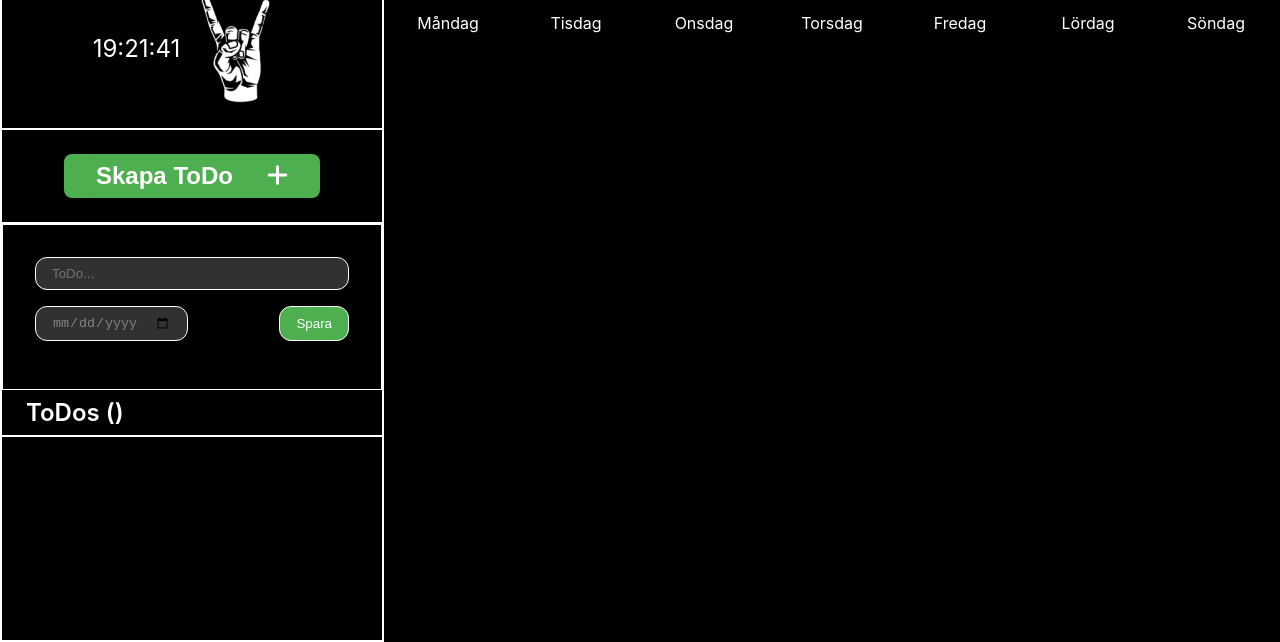
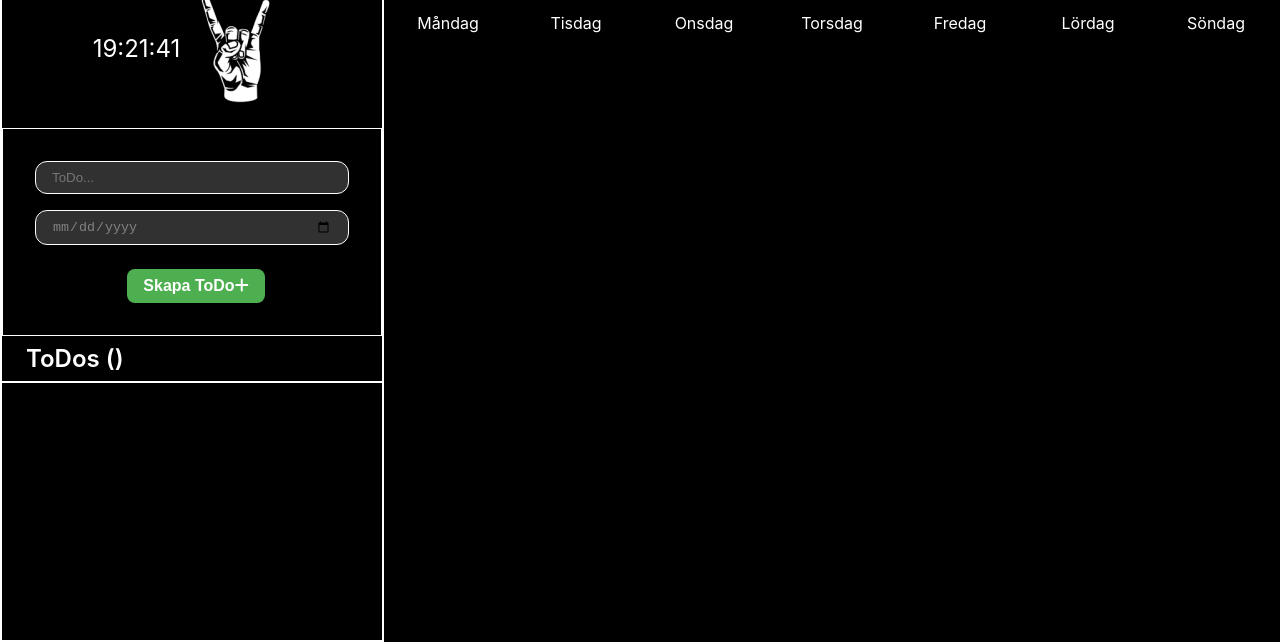
Before and after one commit to Sillen00/To-Do-Calendar, a website: page public/index.html in a window 1280 px wide. Shown: the part 158-800 px from the top of the page. Drawn offline with Linux system fonts and the light colour scheme; no server answers.

Commit message:
Tagit bort togglig och popup. Styling skapa todo div.

```diff
--- a/public/css/style.css
+++ b/public/css/style.css
@@ -78,49 +78,19 @@ aside {
   display: none;
 }
 
-/* SKAPA TODO KNAPP ---------------------------------*/
-.create-button-div {
-  border-top: 2px solid var(--Secondary-color);
-  border-bottom: 2px solid var(--Secondary-color);
+/* TODO CREATE DIV---------------------*/
+.create-todo {
+  width: 100%;
+  padding: 2rem;
+  background-color: var(--Primary-color);
+  border: 1px solid var(--Secondary-color);
   display: flex;
   justify-content: center;
 }
 
-.create-button-div .createButton {
-  margin: 1.5rem 0;
-  padding: 0.5rem 2rem;
-  width: 75%;
-  max-width: 16rem;
-  border-radius: 0.5rem;
-  font-size: var(--FS-1_5);
-  color: var(--Secondary-color);
-  background-color: var(--green-color1);
-  border: none;
-  display: flex;
-  justify-content: space-between;
-  cursor: pointer;
-  font-weight: 600;
-}
-
-/* TODO POPUP---------------------*/
-.create-todo-popup {
+.create-todo input {
   width: 100%;
-  /* display: none; */
-  top: 215px;
-  left: 0;
-  margin: auto;
-  padding: 2rem;
-  background-color: var(--Primary-color);
-  border: 1px solid var(--Secondary-color);
-  z-index: 100;
-}
-
-/* .show-popup {
-  display: block;
-} */
-
-.create-todo-popup input,
-button {
+  margin-bottom: 1rem;
   padding: 0.5rem 1rem;
   border-radius: 0.75rem;
   background-color: var(--grey-color);
@@ -128,38 +98,42 @@ button {
   border: 1px solid var(--Secondary-color);
 }
 
-.todo-input {
-  width: 100%;
-  margin-bottom: 1rem;
-}
-
-.popup-date-btn-container {
-  display: flex;
-  justify-content: space-between;
-  margin-bottom: 1rem;
-}
-
-.save-button {
-  color: var(--Secondary-color);
-  background-color: var(--green-color1);
-  cursor: pointer;
-}
-
 .feedback-container {
   display: flex;
+  flex-direction: row;
   justify-content: center;
-  font-size: var(--FS-1_2);
+  font-size: var(--FS-1);
+  margin-bottom: 0.5rem;
 }
 .feedback-container i {
   color: yellow;
   margin-right: 0.5rem;
 }
 
+.save-button-container {
+  display: flex;
+  justify-content: center;
+}
+
+.save-button-container .save-button {
+  margin-left: 0.5rem;
+  padding: 0.5rem 1rem;
+  border-radius: 0.5rem;
+  font-size: var(--FS-1);
+  color: var(--Secondary-color);
+  background-color: var(--green-color1);
+  border: none;
+  display: flex;
+  justify-content: center;
+  align-items: center;
+  cursor: pointer;
+  font-weight: 600;
+}
+
 /* TODO LIST------------------------------------------------------------------------------------ */
 
 .todo-list {
   overflow-y: scroll;
-  /* -webkit-filter: blur(20px); */
 }
 
 .todo-list::-webkit-scrollbar {
--- a/public/css/tablet.css
+++ b/public/css/tablet.css
@@ -1,5 +1,3 @@
-
-
 @media (width > 768px) {
   header {
     text-align: end;
--- a/public/index.html
+++ b/public/index.html
@@ -51,15 +51,8 @@
               </div>
             </div>
 
-            <div class="create-button-div">
-              <button id="createTodoButton" class="createButton">
-                <p>Skapa ToDo</p>
-                <p><i class="fa-solid fa-plus"></i></p>
-              </button>
-            </div>
-
-            <!-- TODO POPUPS----------------------------------------------------------->
-            <div id="todoPopup" class="create-todo-popup">
+            <!-- TODO CREATE DIV----------------------------------------------------------->
+            <div class="create-todo">
               <form id="add-todo-form">
                 <input
                   type="text"
@@ -69,7 +62,6 @@
                   placeholder="ToDo..."
                   data-cy="todo-task-input"
                 />
-                <div class="popup-date-btn-container">
                 <input
                   type="date"
                   name="date"
@@ -77,17 +69,21 @@
                   class="date-input"
                   data-cy="todo-date-input"
                 />
-                  <button
-                    data-cy="save-todo"
-                    id="saveButton"
-                    class="save-button"
-                  >
-                    Spara
-                  </button>
-                </div>
+
                 <div class="feedback-container">
                   <div id="warning" class="warning"></div>
                   <div id="feedback" class="feedback"></div>
+                </div>
+
+                <div class="save-button-container">
+                  <button
+                    id="saveButton"
+                    class="save-button"
+                    data-cy="save-todo"
+                  >
+                    <p>Skapa ToDo</p>
+                    <p><i class="fa-solid fa-plus"></i></p>
+                  </button>
                 </div>
               </form>
             </div>
--- a/public/javascript/todos.js
+++ b/public/javascript/todos.js
@@ -9,29 +9,14 @@ let todos = JSON.parse(localStorage.getItem("todos")) || [];
 function initTodos() {
   addEventListeners();
   refreshTodoList();
-  togglePopup();
 }
 
-/** Aktiverar funktionen togglePopup vid klick av knappen på Skapa ToDo.
+/**
  * Spara-knappen leder vidare till addTodoFormEventListener.
  */
 function addEventListeners() {
-  const createTodoButton = document.getElementById("createTodoButton");
-  createTodoButton.addEventListener("click", togglePopup);
-
   const saveTodoButton = document.getElementById("saveButton");
   saveTodoButton.addEventListener("click", addTodoFormEventListener);
-}
-
-/** Visar / döljer popup fönstret för att skapa Todo. */
-function togglePopup() {
-  const todoPopup = document.getElementById("todoPopup");
-  const warning = document.getElementById("warning");
-  const feedback = document.getElementById("feedback");
-
-  todoPopup.classList.toggle("show-popup");
-  warning.textContent = "";
-  feedback.textContent = "";
 }
 
 /** Tar vara på datan som användaren skriver in vid skapandet av en todo.
@@ -139,7 +124,6 @@ function refreshTodoList() {
         localStorage.setItem("todos", JSON.stringify(todos));
 
         refreshTodoList();
-        togglePopup();
       }
     });
 
@@ -149,8 +133,6 @@ function refreshTodoList() {
       // Tar bort todo:n från LS.
       localStorage.setItem("todos", JSON.stringify(todos));
       refreshTodoList();
-      togglePopup();
     });
   }
-  togglePopup();
 }
```
Lines whose indentation alone changed are shown as unchanged.
